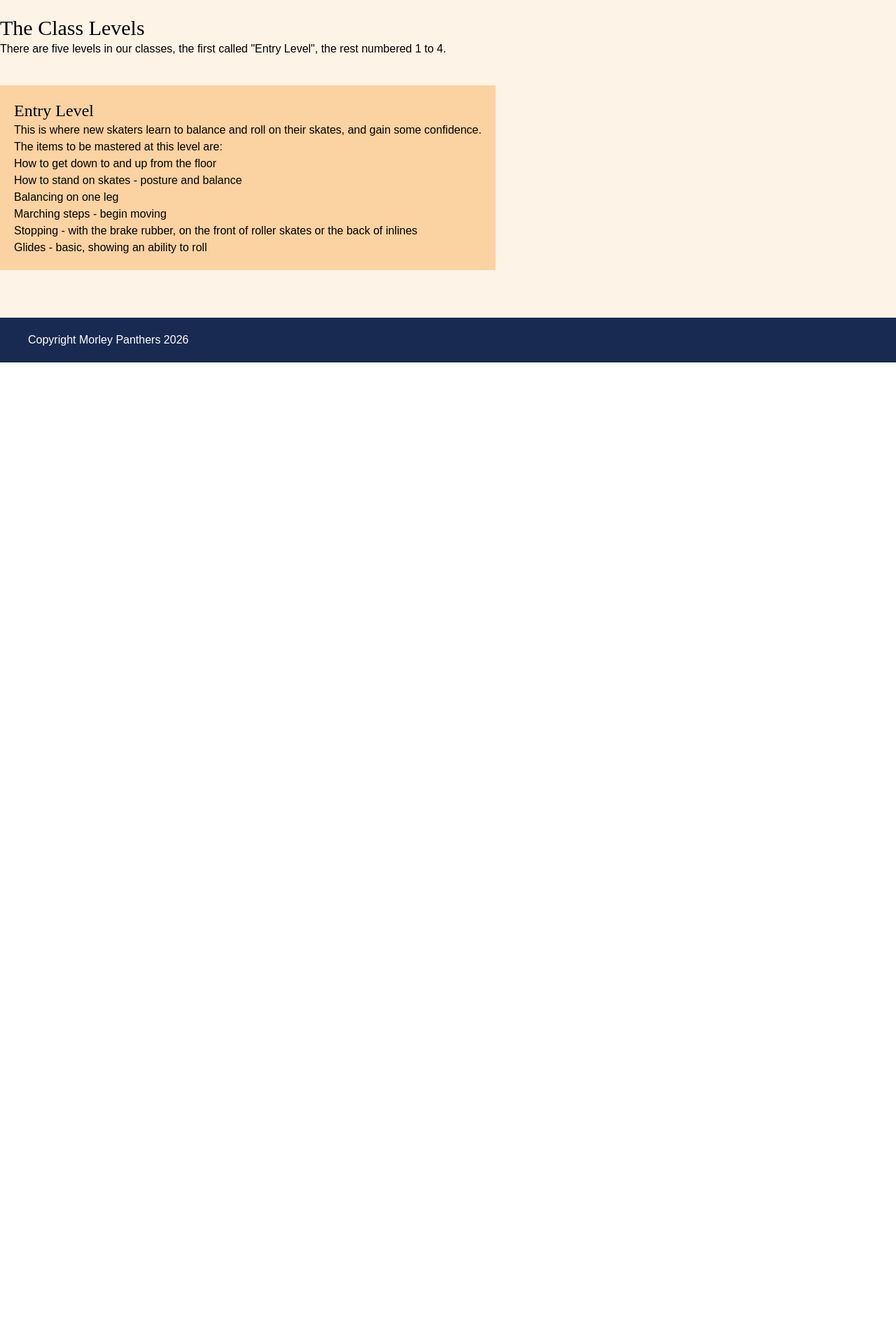
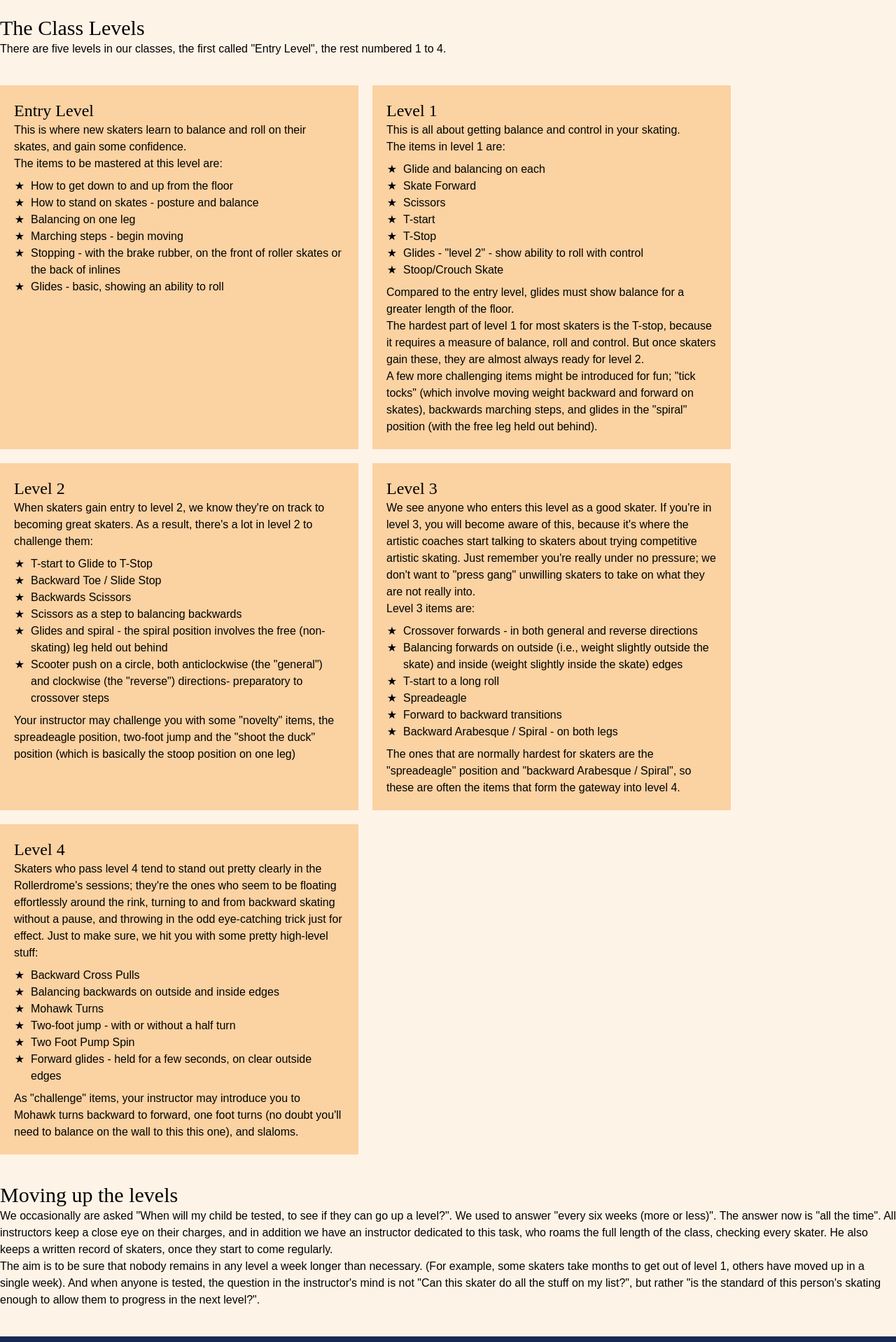
Before and after one commit to laurenpudz/morleyPanthersWebsite, a SvelteKit app: page /club/classes in a window 1280 px wide. Shown: the part 282-2200 px from the top of the page at 70% size. Before the commit the page ends 800 px from the top, so only its background shows below. Built offline with nearby package versions, Linux system fonts and the light colour scheme; a web font is replaced by a local one.

Commit message:
basic learn to sate page

```diff
--- a/src/components/basicPageWrapper.svelte
+++ b/src/components/basicPageWrapper.svelte
@@ -1,11 +1,10 @@
-<script>
+<script lang="ts">
 	import FeatureHeading from './featureHeading.svelte';
-
 	let { title, children } = $props();
 </script>
 
 <FeatureHeading {title} />
 
-<div class="px-5 xl:px-0 flex flex-col items-start">
+<div class="px-5 xl:px-0 pb-10 flex flex-col items-start">
 	{@render children?.()}
 </div>
--- a/src/routes/club/classes/+page.svelte
+++ b/src/routes/club/classes/+page.svelte
@@ -20,21 +20,146 @@
 	</p>
 
 	<div class="flex gap-5 flex-wrap pt-10">
-		<div class="bg-neutral-dark p-5">
+		<!-- Entry level -->
+		<div class="bg-neutral-dark p-5 max-w-lg">
 			<p class="font-heading text-2xl">Entry Level</p>
 			<p>
 				This is where new skaters learn to balance and roll on their skates, and gain some
-				confidence. <br/>
+				confidence. <br />
 				The items to be mastered at this level are:
 			</p>
-            <ul>
+			<ul class="list-['★__'] ps-6 py-2">
 				<li>How to get down to and up from the floor</li>
 				<li>How to stand on skates - posture and balance</li>
 				<li>Balancing on one leg</li>
 				<li>Marching steps - begin moving</li>
-                <li>Stopping - with the brake rubber, on the front of roller skates or the back of inlines</li>
+				<li>
+					Stopping - with the brake rubber, on the front of roller skates or the back of inlines
+				</li>
 				<li>Glides - basic, showing an ability to roll</li>
 			</ul>
 		</div>
+		<!-- Star one -->
+		<div class="bg-neutral-dark p-5 max-w-lg">
+			<p class="font-heading text-2xl">Level 1</p>
+			<p>
+				This is all about getting balance and control in your skating.
+				<br />
+				The items in level 1 are:
+			</p>
+
+			<ul class="list-['★__'] ps-6 py-2">
+				<li>Glide and balancing on each</li>
+				<li>Skate Forward</li>
+				<li>Scissors</li>
+				<li>T-start</li>
+				<li>T-Stop</li>
+				<li>Glides - "level 2" - show ability to roll with control</li>
+				<li>Stoop/Crouch Skate</li>
+			</ul>
+			<p>
+				Compared to the entry level, glides must show balance for a greater length of the floor.
+				<br />
+				The hardest part of level 1 for most skaters is the T-stop, because it requires a measure of balance,
+				roll and control. But once skaters gain these, they are almost always ready for level 2.
+				<br />
+				A few more challenging items might be introduced for fun; "tick tocks" (which involve moving weight
+				backward and forward on skates), backwards marching steps, and glides in the "spiral" position
+				(with the free leg held out behind).
+			</p>
 		</div>
+		<!-- Star two -->
+		<div class="bg-neutral-dark p-5 max-w-lg">
+			<p class="font-heading text-2xl">Level 2</p>
+			<p>
+				When skaters gain entry to level 2, we know they're on track to becoming great skaters. As a
+				result, there's a lot in level 2 to challenge them:
+			</p>
+
+			<ul class="list-['★__'] ps-6 py-2">
+				<li>T-start to Glide to T-Stop</li>
+				<li>Backward Toe / Slide Stop</li>
+				<li>Backwards Scissors</li>
+				<li>Scissors as a step to balancing backwards</li>
+				<li>
+					Glides and spiral - the spiral position involves the free (non-skating) leg held out
+					behind
+				</li>
+				<li>
+					Scooter push on a circle, both anticlockwise (the "general") and clockwise (the "reverse")
+					directions- preparatory to crossover steps
+				</li>
+			</ul>
+			<p>
+				Your instructor may challenge you with some "novelty" items, the spreadeagle position,
+				two-foot jump and the "shoot the duck" position (which is basically the stoop position on
+				one leg)
+			</p>
+		</div>
+		<!-- Star three -->
+		<div class="bg-neutral-dark p-5 max-w-lg">
+			<p class="font-heading text-2xl">Level 3</p>
+			<p>
+				We see anyone who enters this level as a good skater. If you're in level 3, you will become
+				aware of this, because it's where the artistic coaches start talking to skaters about trying
+				competitive artistic skating. Just remember you're really under no pressure; we don't want
+				to "press gang" unwilling skaters to take on what they are not really into.
+				<br />
+				Level 3 items are:
+			</p>
+
+			<ul class="list-['★__'] ps-6 py-2">
+				<li>Crossover forwards - in both general and reverse directions</li>
+				<li>
+					Balancing forwards on outside (i.e., weight slightly outside the skate) and inside (weight
+					slightly inside the skate) edges
+				</li>
+				<li>T-start to a long roll</li>
+				<li>Spreadeagle</li>
+				<li>Forward to backward transitions</li>
+				<li>Backward Arabesque / Spiral - on both legs</li>
+			</ul>
+			<p>
+				The ones that are normally hardest for skaters are the "spreadeagle" position and "backward
+				Arabesque / Spiral", so these are often the items that form the gateway into level 4.
+			</p>
+		</div>
+		<!-- Star four -->
+		<div class="bg-neutral-dark p-5 max-w-lg">
+			<p class="font-heading text-2xl">Level 4</p>
+			<p>
+				Skaters who pass level 4 tend to stand out pretty clearly in the Rollerdrome's sessions;
+				they're the ones who seem to be floating effortlessly around the rink, turning to and from
+				backward skating without a pause, and throwing in the odd eye-catching trick just for
+				effect. Just to make sure, we hit you with some pretty high-level stuff:
+			</p>
+
+			<ul class="list-['★__'] ps-6 py-2">
+				<li>Backward Cross Pulls</li>
+				<li>Balancing backwards on outside and inside edges</li>
+				<li>Mohawk Turns</li>
+				<li>Two-foot jump - with or without a half turn</li>
+				<li>Two Foot Pump Spin</li>
+				<li>Forward glides - held for a few seconds, on clear outside edges</li>
+			</ul>
+			<p>
+				As "challenge" items, your instructor may introduce you to Mohawk turns backward to forward,
+				one foot turns (no doubt you'll need to balance on the wall to this this one), and slaloms.
+			</p>
+		</div>
+	</div>
+	<p class="font-heading text-3xl pt-10">Moving up the levels</p>
+	<p>
+		We occasionally are asked "When will my child be tested, to see if they can go up a level?". We
+		used to answer "every six weeks (more or less)". The answer now is "all the time". All
+		instructors keep a close eye on their charges, and in addition we have an instructor dedicated
+		to this task, who roams the full length of the class, checking every skater. He also keeps a
+		written record of skaters, once they start to come regularly.
+		<br />
+		The aim is to be sure that nobody remains in any level a week longer than necessary. (For example,
+		some skaters take months to get out of level 1, others have moved up in a single week). And when anyone
+		is tested, the question in the instructor's mind is not "Can this skater do all the stuff on my list?",
+		but rather "is the standard of this person's skating enough to allow them to progress in the next
+		level?".
+	</p>
 </BasicPageWrapper>
```
Also changed, not shown: src/svelte.config.js (deleted). Lines whose indentation alone changed are shown as unchanged.
